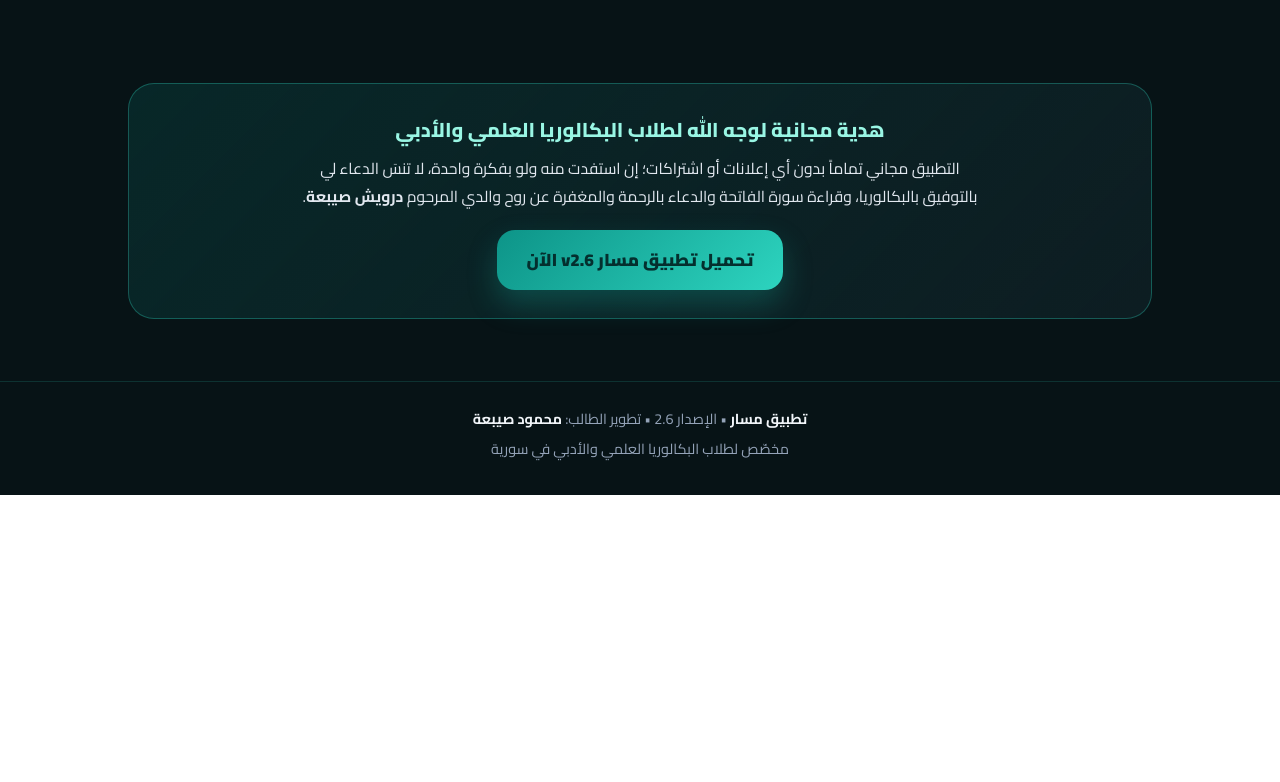
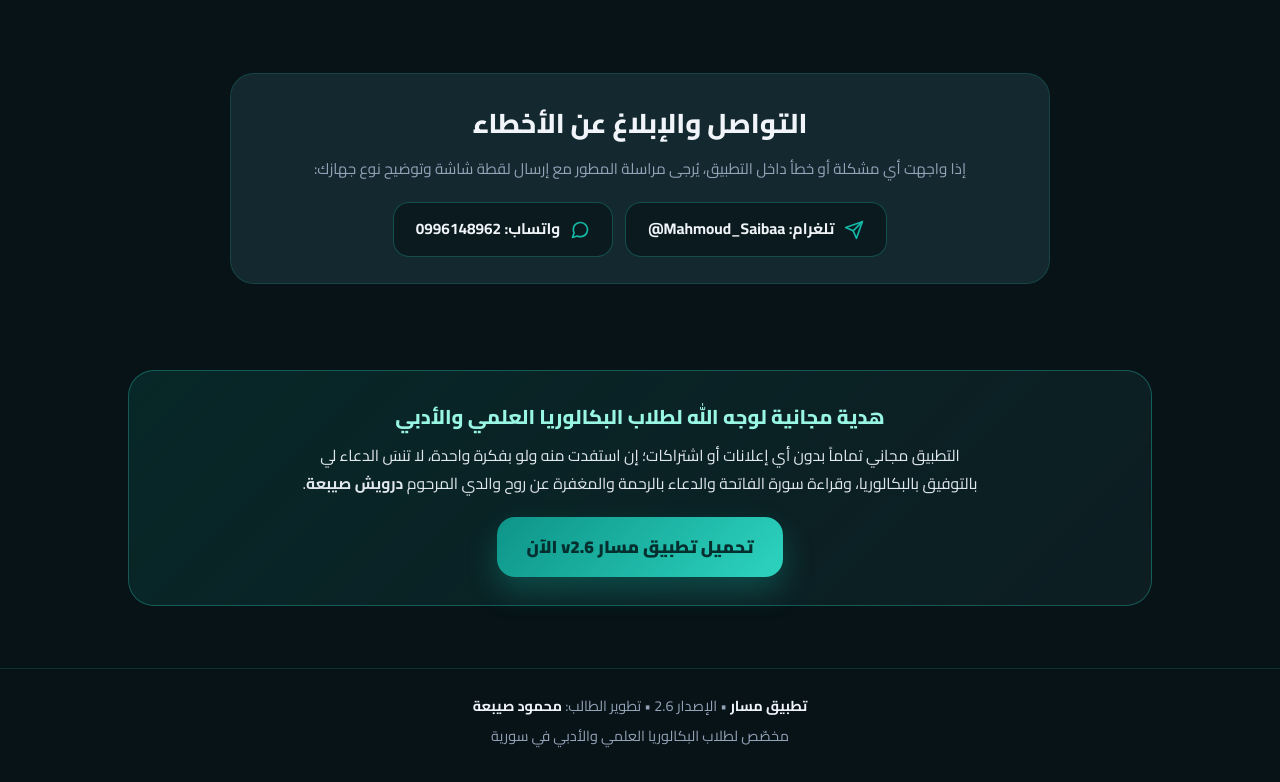
Before and after one commit to mahmoud-saibaa/Masar-Page, a plain HTML site: page index.html in a window 1280 px wide. Shown: the part 2456-3238 px from the top of the page. Before the commit the page ends 2951 px from the top, so only its background shows below. Drawn offline with Linux system fonts and the light colour scheme; no server answers.

Commit message:
Create support section with contact links
Added a support section with contact options for users to report issues.

```diff
--- a/index.html
+++ b/index.html
@@ -346,6 +346,61 @@
     summary::-webkit-details-marker { display: none; }
     details p { margin-top: 10px; color: var(--text-muted); font-size: 0.94rem; }
 
+    .support-box {
+      background: var(--bg-card);
+      border: 1px solid var(--border);
+      border-radius: 24px;
+      padding: 26px 22px;
+      text-align: center;
+      max-width: 820px;
+      margin: 0 auto;
+    }
+
+    .support-box h2 {
+      font-size: clamp(1.3rem, 3vw, 1.7rem);
+      font-weight: 800;
+      margin-bottom: 8px;
+    }
+
+    .support-box p {
+      color: var(--text-muted);
+      font-size: 0.95rem;
+      margin-bottom: 20px;
+    }
+
+    .contact-links {
+      display: flex;
+      flex-wrap: wrap;
+      justify-content: center;
+      gap: 12px;
+    }
+
+    .contact-btn {
+      display: inline-flex;
+      align-items: center;
+      justify-content: center;
+      gap: 10px;
+      background: rgba(7, 19, 22, 0.65);
+      border: 1px solid rgba(45, 212, 191, 0.28);
+      color: var(--text);
+      font-weight: 700;
+      font-size: 0.96rem;
+      padding: 13px 22px;
+      border-radius: 16px;
+      transition: transform 0.2s ease, border-color 0.2s ease, background 0.2s ease;
+    }
+
+    .contact-btn:hover {
+      transform: translateY(-2px);
+      border-color: var(--teal-bright);
+      background: rgba(20, 184, 166, 0.12);
+    }
+
+    .contact-btn svg {
+      color: var(--teal-bright);
+      flex-shrink: 0;
+    }
+
     .dua-card {
       background: linear-gradient(135deg, rgba(13, 148, 136, 0.16), rgba(14, 30, 35, 0.95));
       border: 1px solid rgba(45, 212, 191, 0.32);
@@ -583,6 +638,23 @@
       </div>
     </section>
 
+    <section id="support">
+      <div class="support-box">
+        <h2>التواصل والإبلاغ عن الأخطاء</h2>
+        <p>إذا واجهت أي مشكلة أو خطأ داخل التطبيق، يُرجى مراسلة المطور مع إرسال لقطة شاشة وتوضيح نوع جهازك:</p>
+        <div class="contact-links">
+          <a class="contact-btn" href="https://t.me/Mahmoud_Saibaa" target="_blank" rel="noopener noreferrer">
+            <svg width="20" height="20" viewBox="0 0 24 24" fill="none" stroke="currentColor" stroke-width="2" stroke-linecap="round" stroke-linejoin="round"><line x1="22" y1="2" x2="11" y2="13"/><polygon points="22 2 15 22 11 13 2 9 22 2"/></svg>
+            <span>تلغرام: <span dir="ltr">@Mahmoud_Saibaa</span></span>
+          </a>
+          <a class="contact-btn" href="https://wa.me/963996148962" target="_blank" rel="noopener noreferrer">
+            <svg width="20" height="20" viewBox="0 0 24 24" fill="none" stroke="currentColor" stroke-width="2" stroke-linecap="round" stroke-linejoin="round"><path d="M21 11.5a8.38 8.38 0 0 1-.9 3.8 8.5 8.5 0 0 1-7.6 4.7 8.38 8.38 0 0 1-3.8-.9L3 21l1.9-5.7a8.38 8.38 0 0 1-.9-3.8 8.5 8.5 0 0 1 4.7-7.6 8.38 8.38 0 0 1 3.8-.9h.5a8.48 8.48 0 0 1 8 8v.5z"/></svg>
+            <span>واتساب: <span dir="ltr">0996148962</span></span>
+          </a>
+        </div>
+      </div>
+    </section>
+
     <section>
       <div class="dua-card">
         <h3>هدية مجانية لوجه الله لطلاب البكالوريا العلمي والأدبي</h3>
```
